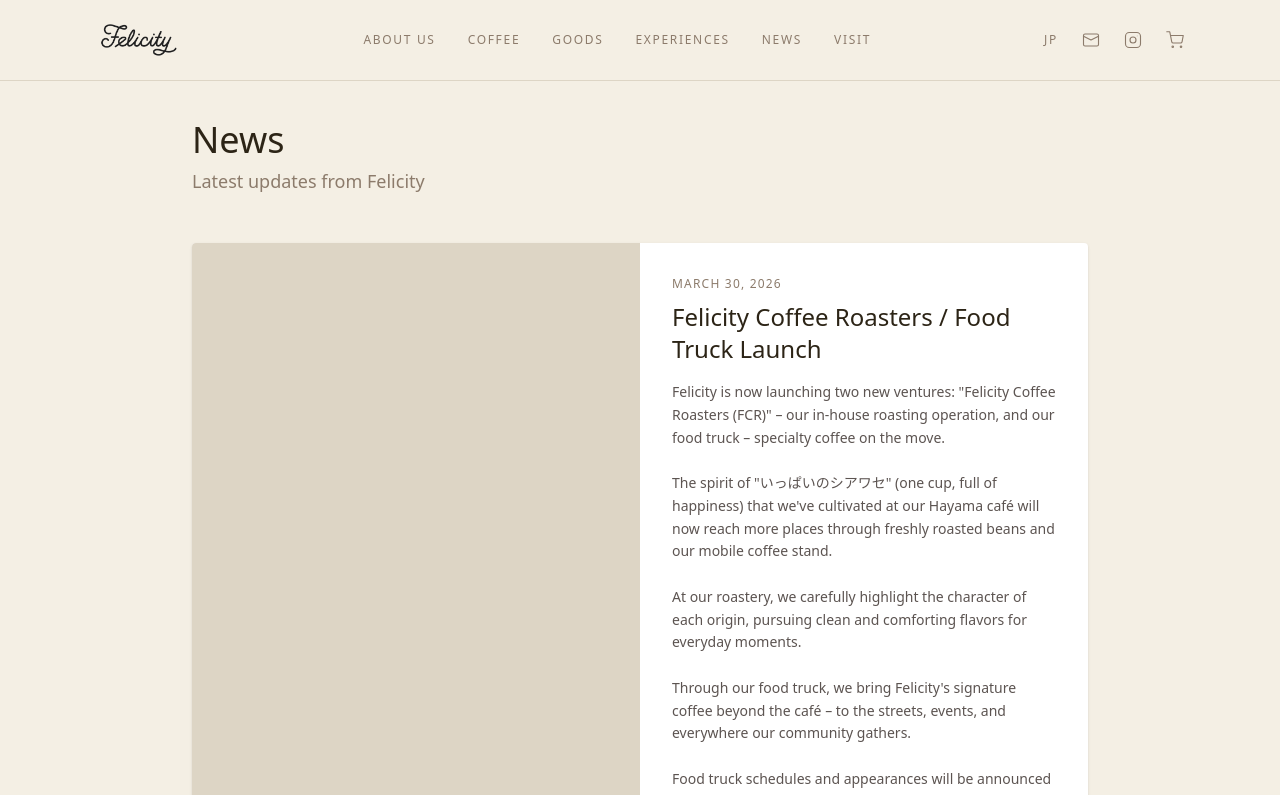
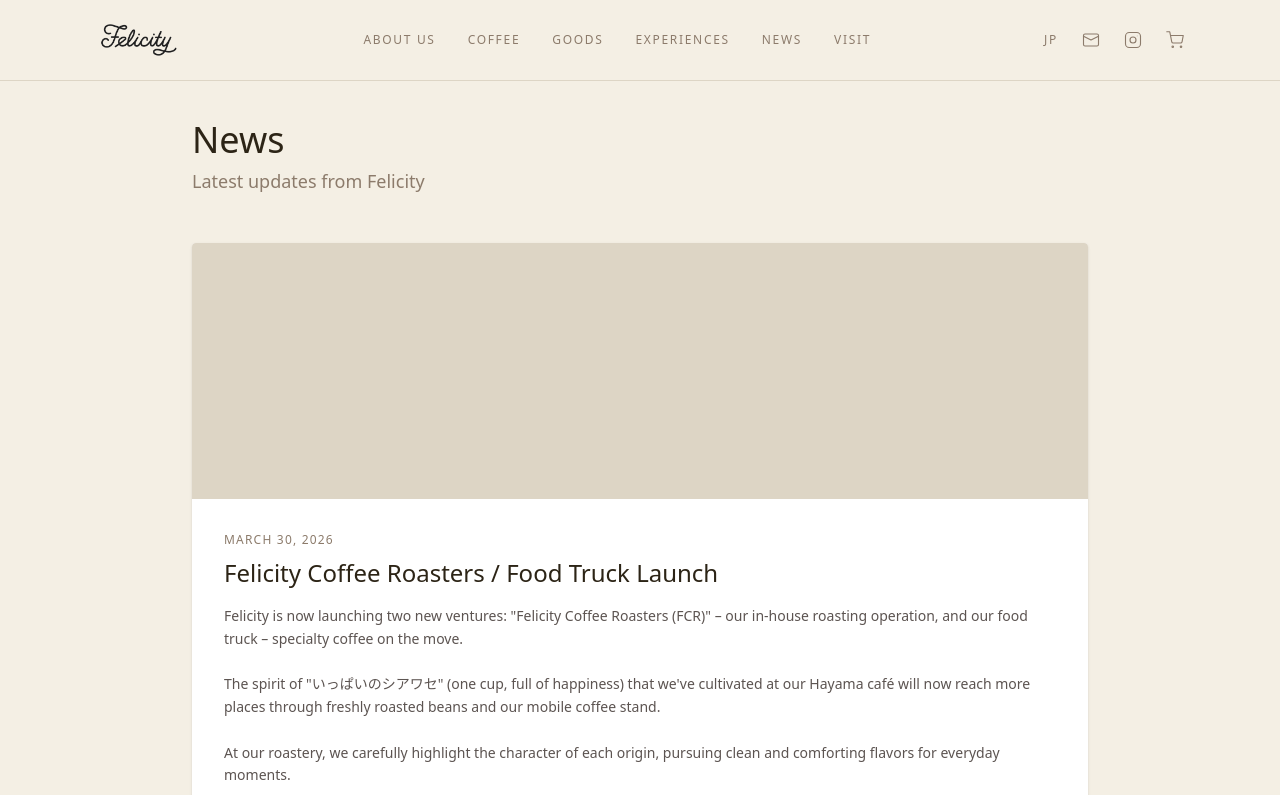
Before and after one commit to rkirishima/felicity-web, a Next.js app: page /en/news in a window 1280 px wide. Shown: the top 795 px of the page. Built offline with nearby package versions, Linux system fonts and the light colour scheme.

Commit message:
Fix: news article layout (vertical stack, content now visible)

```diff
--- a/app/en/news/page.tsx
+++ b/app/en/news/page.tsx
@@ -36,9 +36,9 @@
           <div className="space-y-12">
             {newsItems.map((item) => (
               <article key={item.id} className="bg-white rounded-sm shadow-sm overflow-hidden">
-                <div className="grid grid-cols-1 md:grid-cols-2 gap-0">
-                  <div className="relative h-64 md:h-auto bg-[#DDD5C5]" />
-                  <div className="p-8 flex flex-col justify-center">
+                <div className="flex flex-col">
+                  <div className="relative w-full h-64 bg-[#DDD5C5]" />
+                  <div className="p-8">
                     <p className="text-[12px] text-[#8C7B6B] mb-2 uppercase tracking-widest">
                       {item.date}
                     </p>
--- a/app/news/page.tsx
+++ b/app/news/page.tsx
@@ -36,9 +36,9 @@
           <div className="space-y-12">
             {newsItems.map((item) => (
               <article key={item.id} className="bg-white rounded-sm shadow-sm overflow-hidden">
-                <div className="grid grid-cols-1 md:grid-cols-2 gap-0">
-                  <div className="relative h-64 md:h-auto bg-[#DDD5C5]" />
-                  <div className="p-8 flex flex-col justify-center">
+                <div className="flex flex-col">
+                  <div className="relative w-full h-64 bg-[#DDD5C5]" />
+                  <div className="p-8">
                     <p className="text-[12px] text-[#8C7B6B] mb-2 uppercase tracking-widest">
                       {item.date}
                     </p>
```
